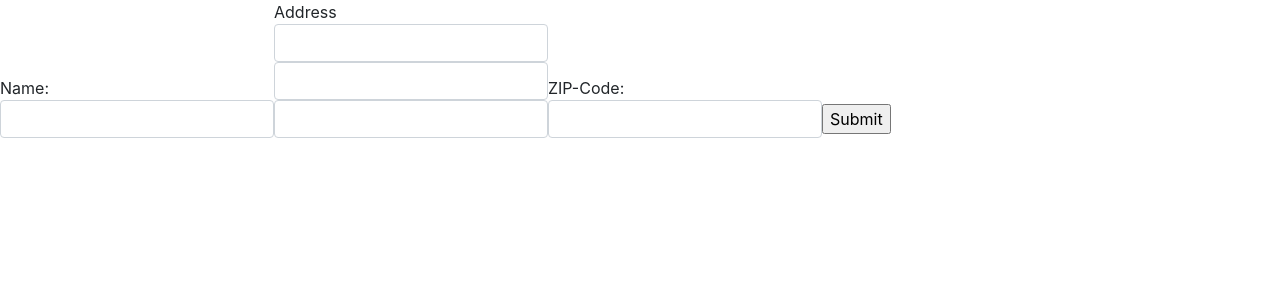
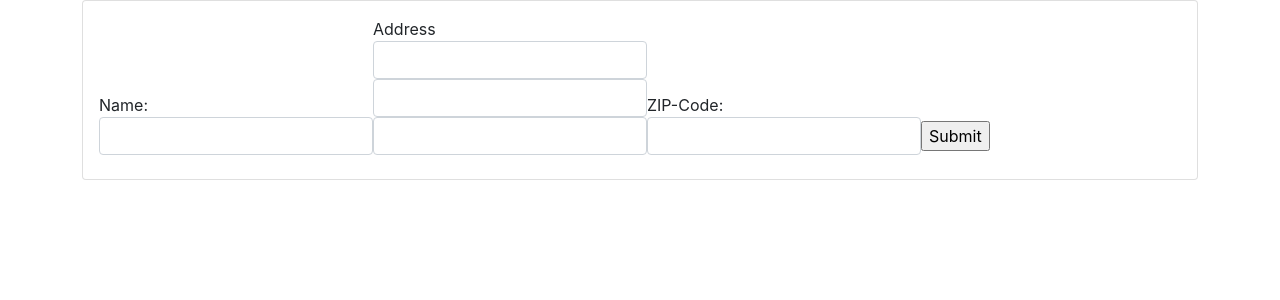
Before and after one commit to EndOfSource/gp-coding-test, a React (Create React App) app in the folder spa-app/: page / in a window 1280 px wide. Shown: the top 300 px of the page. Built offline with nearby package versions, Linux system fonts and the light colour scheme.

Commit message:
Extract AddressForm

```diff
--- a/spa-app/src/App.js
+++ b/spa-app/src/App.js
@@ -3,6 +3,7 @@ import axios from 'axios'
 import './App.css';
 import TextInput from './components/TextInput';
 import AddressTextInput from './components/AddressTextInput';
+import AddressForm from './components/AddressForm';
 
 class CustomerForm extends React.Component {
   constructor(props) {
@@ -44,12 +45,11 @@ class CustomerForm extends React.Component {
 
   render() {
     return (
-      <form onSubmit={this.handleSubmit}>
-        <TextInput name="name" label="Name" value={this.state.name} onChange={this.handleChange} />
-        <AddressTextInput name="address_line" label="Address" value={this.state} onChange={this.handleChange} />
-        <TextInput name="zip_code" label="ZIP-Code" value={this.state.zip_code}onChange={this.handleChange} />
-        <input type="submit" value="Submit" />
-      </form>
+      <div class="container">
+        <div class="card">
+          <AddressForm data={this.state} onChange={this.handleChange} onSubmit={this.handleSubmit} />
+        </div>
+      </div>
     );
   }
 }
--- /dev/null
+++ b/spa-app/src/components/AddressForm.jsx
@@ -0,0 +1,15 @@
+const { default: AddressTextInput } = require("./AddressTextInput")
+const { default: TextInput } = require("./TextInput")
+
+const AddressForm = ({ data, onChange, onSubmit }) => {
+    return (
+        <form class="card-body" onSubmit={onSubmit}>
+        <TextInput name="name" label="Name" value={data.name} onChange={onChange} />
+        <AddressTextInput name="address_line" label="Address" value={data} onChange={onChange} />
+        <TextInput name="zip_code" label="ZIP-Code" value={data.zip_code}onChange={onChange} />
+        <input type="submit" value="Submit" />
+      </form>
+    )
+}
+
+export default AddressForm;
```
